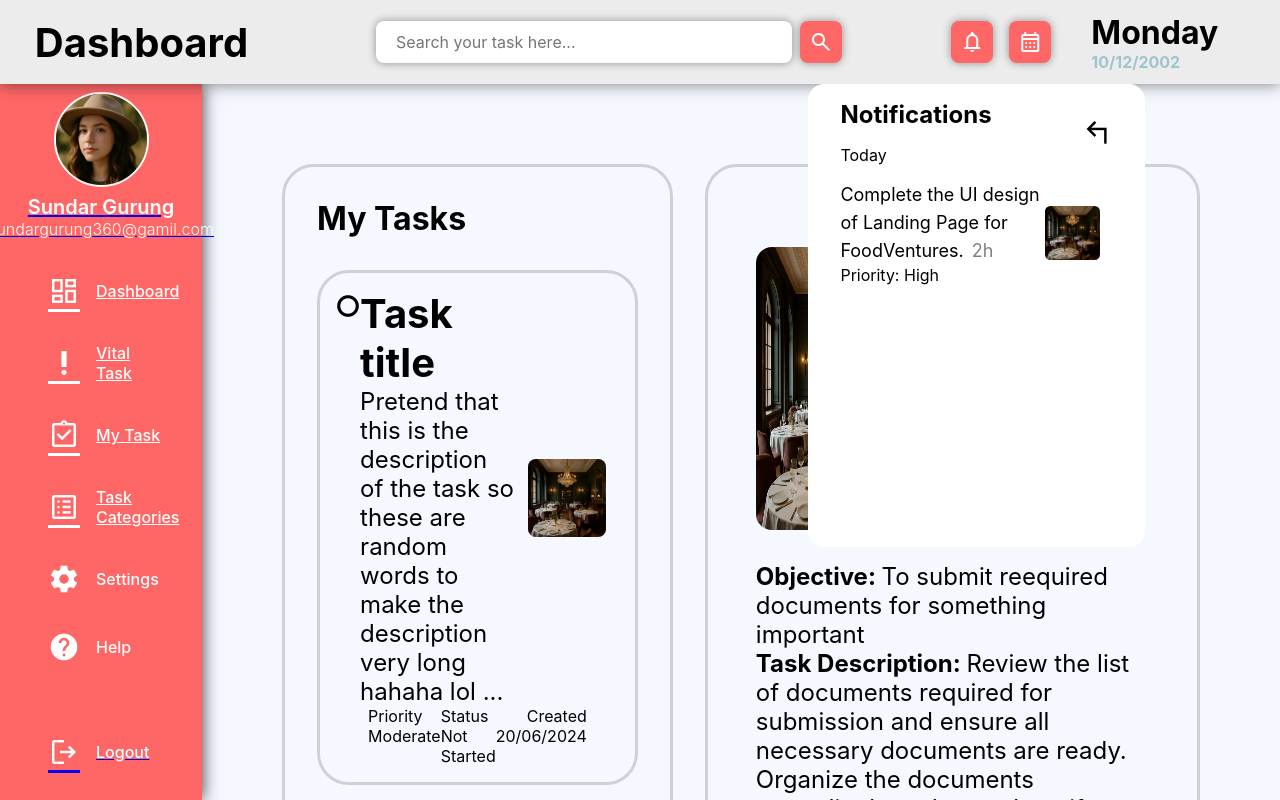
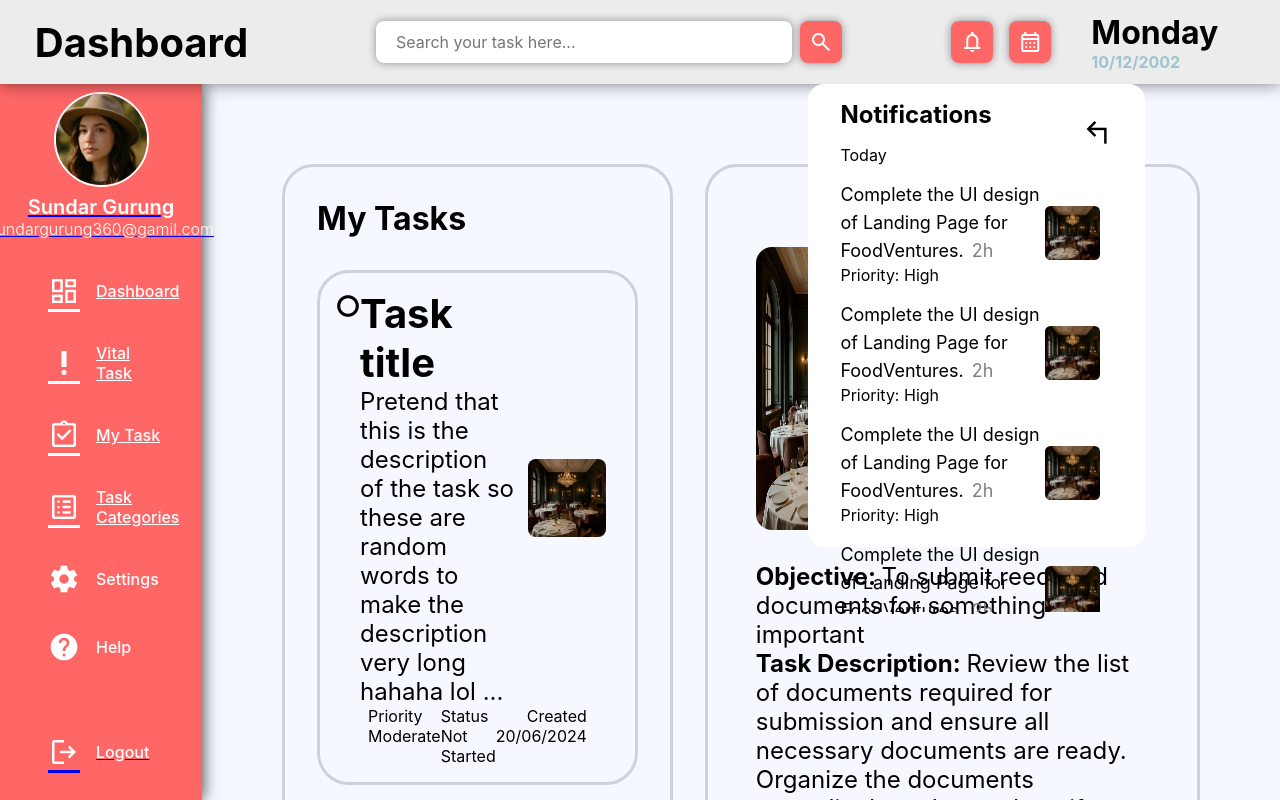
Before and after one commit to pewpil/to-do-app, a React (Vite) app: page /my-task in a window 1280 px wide. Built offline with nearby package versions, Linux system fonts and the light colour scheme; a web font is replaced by a local one.

Commit message:
made notifications section. might do popping in and out later

```diff
--- a/src/Notifications/Notification/Notification.module.css
+++ b/src/Notifications/Notification/Notification.module.css
@@ -1,5 +1,6 @@
 #notification {
 	display: flex;
+	margin-bottom: 1rem;
 }
 
 #notification:hover {
--- a/src/Notifications/Notifications.jsx
+++ b/src/Notifications/Notifications.jsx
@@ -4,6 +4,9 @@ import universal from "../Universal.module.css";
 import Notification from "./Notification/Notification";
 
 function Notifications() {
+  const notifications = [...Array(8).keys()].map(() => (
+    <Notification></Notification>
+  ));
   return (
     <div id={styles.notifications}>
       <div id={styles.header}>
@@ -23,8 +26,8 @@ function Notifications() {
           {/* </div> */}
         </div>
       </div>
-      <div>
-        <Notification></Notification>
+      <div id={styles.body}>
+        <div id={styles.notifications_container}>{notifications}</div>
       </div>
     </div>
   );
--- a/src/Notifications/Notifications.module.css
+++ b/src/Notifications/Notifications.module.css
@@ -40,3 +40,12 @@
 	font-size: 1.5rem;
 	padding: 0 0 1rem 0;
 }
+
+#body {
+	height: 100%;
+}
+
+#notifications_container {
+	overflow: scroll;
+	height: 100%;
+}
```
